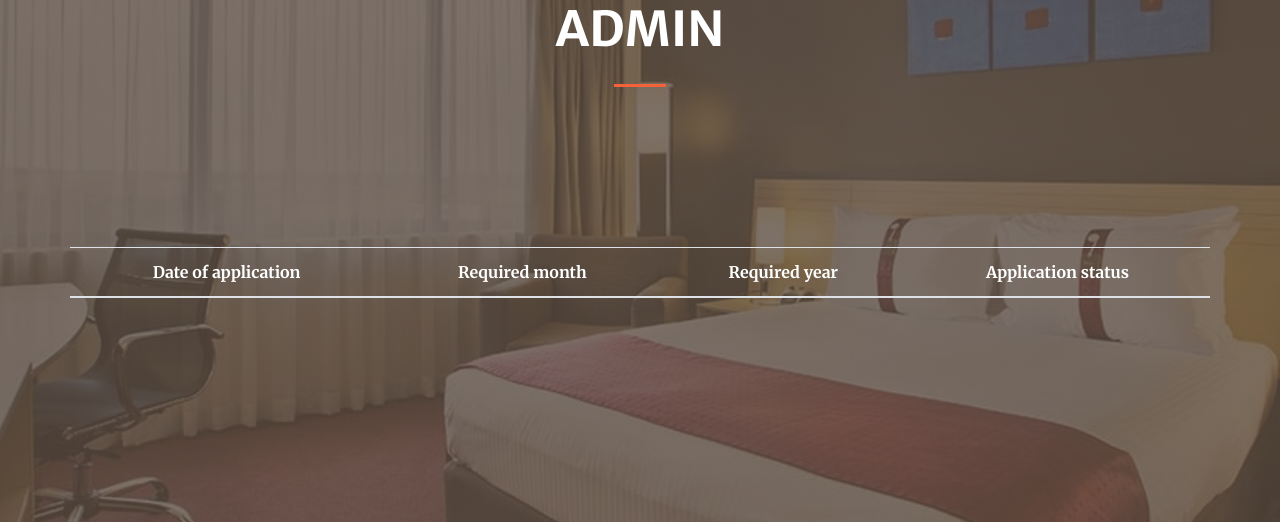
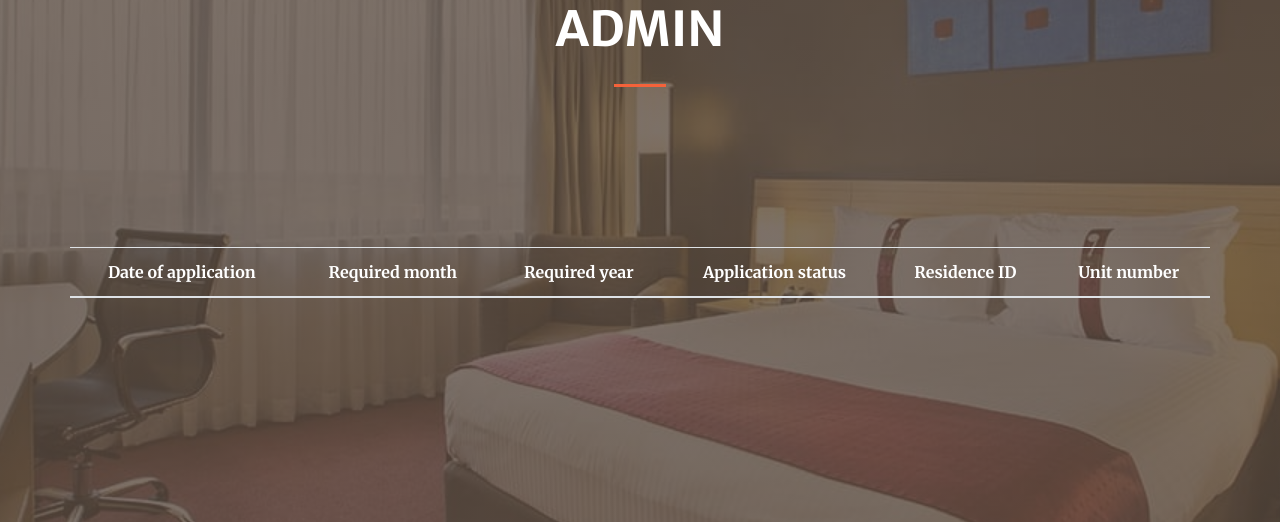
Before and after one commit to danieltoh16/AccommodationFinder, a PHP site: page /applicantViewApplications.php in a window 1280 px wide. Shown: the part 418-940 px from the top of the page. Run offline with PHP 8.4, Linux system fonts and the light colour scheme; a user stored in the database is signed in; data comes from the database, SQL or seed files in the repository; lists and menus that the app fills with data are empty.

Commit message:
Updated: applicantViewApplications table now displays more application data

```diff
--- a/accommodationFinder.sql
+++ b/accommodationFinder.sql
@@ -69,7 +69,7 @@ CREATE TABLE `residence` (
 --
 
 INSERT INTO `residence` (`resID`, `resName`, `address`, `numUnits`, `sizePerUnit`, `monthlyRental`, `staffID`) VALUES
-('RES-5caec0ceee50a8.60700779', 'HELP Residence', 'No. 15, Jalan Sri Semantan 1, Off, Jalan Semantan, Bukit Damansara, 50490 Kuala Lumpur', '4', '1000', '600', 'Admin'),
+('RES-5caec0ceee50a8.60700779', 'HELP Residence', 'No. 15, Jalan Sri Semantan 1, Off, Jalan Semantan, Bukit Damansara, 50490 Kuala Lumpur', '0', '1000', '600', 'Admin'),
 ('RES-1', 'House', 'Jalan 16/11, Seksyen 16, 46350 Petaling Jaya, Selangor', '1', '1500', '600', 'Admin'),
 ('RES-2', 'House', 'Changkat Bukit Utama, Bandar Utama, 47800 Petaling Jaya, Selangor', '2', '1750', '600', 'Admin'),
 ('RES-3', 'House', 'Persiaran Cakerawala, 40160 Shah Alam, Selangor', '3', '10000', '600', 'Admin');
--- a/applicantViewApplications.php
+++ b/applicantViewApplications.php
@@ -76,6 +76,8 @@ session_start();
                 <th><font color="white">Required month</font></th>
                 <th><font color="white">Required year</font></th>
                 <th><font color="white">Application status</font></th>
+                <th><font color="white">Residence ID</font></th>
+                <th><font color="white">Unit number</font></th>
               </tr>
             </thead>
             <tbody>
@@ -102,6 +104,8 @@ session_start();
                   <td class="month"><font color="white"><?php echo $opt['reqMonth']?></font></td>
                   <td class="year"><font color="white"><?php echo $opt['reqYear']?></font></td>
                   <td class="status"><font color="white"><?php echo $opt['status']?></font></td>
+                  <td class="status"><font color="white"><?php echo $opt['resID']?></font></td>
+                  <td class="status"><font color="white"><?php echo $opt['unitNo']?></font></td>
                 </tr>
               <?php }?>
             </tbody>
```
